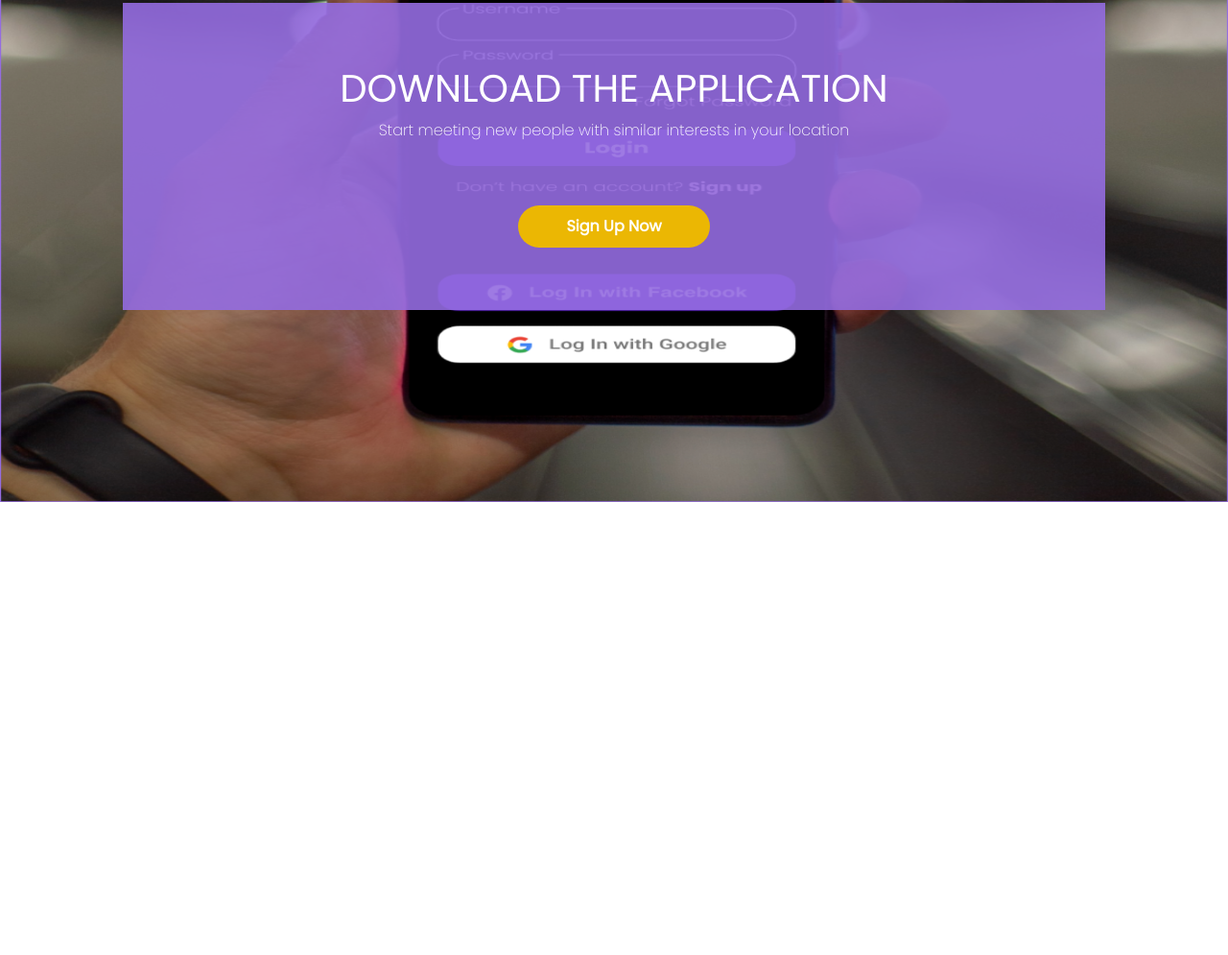
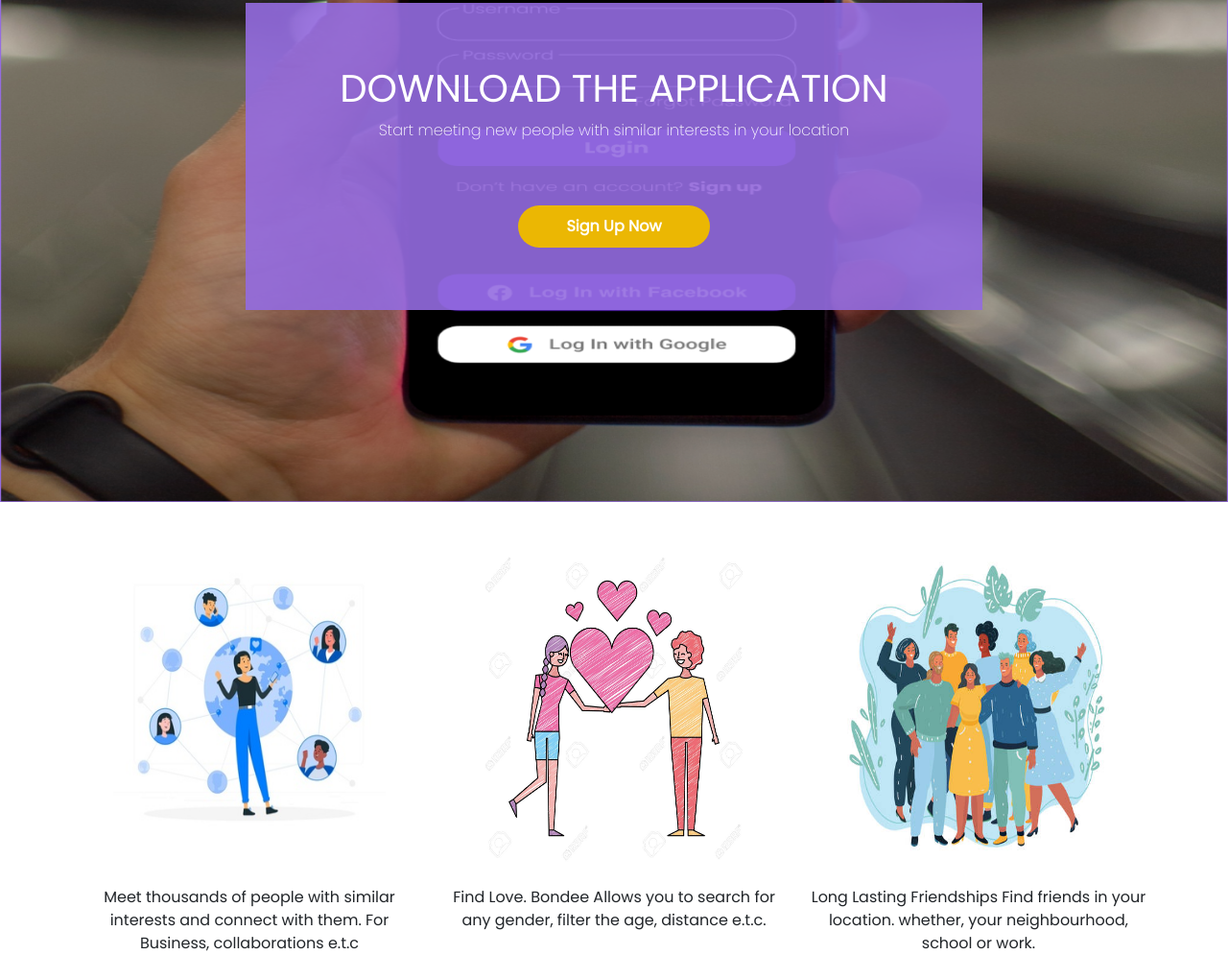
Before and after one commit to vermilion4/bondee, a plain HTML site: page index.html in a window 1280 px wide. Shown: the part 293-1288 px from the top of the page at 96% size. Before the commit the page ends 816 px from the top, so only its background shows below. Drawn offline with nearby package versions, Linux system fonts and the light colour scheme.

Commit message:
added about section

```diff
--- a/css/style.css
+++ b/css/style.css
@@ -49,6 +49,7 @@ img {
 .hero-section {
     height: 80vh;
     width: 100%;
+    margin-bottom: 30px;
 }
 
 .hero-text {
@@ -66,7 +67,20 @@ img {
     background-color:#EBB703;
     color: #fff;
 }
+.main-ima{
+    width: 80%;
+    margin: 20px auto;
+    height: 80%;
+}
+p.text-center{
+    font-weight: 500;
+}
 
+@media (min-width: 1024px) {
+    .hero-text{
+        width: 60%;
+    }
+}
 
 @media (min-width: 992px) {
     .reg-button {
--- a/index.html
+++ b/index.html
@@ -53,6 +53,33 @@
 
 
     </section>
+    <section>
+        <div class="container">
+            <div class="row">
+                <div class="col-md-4">
+                    <div class="main-ima">
+                        <img src="images/connection.jpg" alt="connection">
+                    </div>
+                    <p class="text-center">Meet thousands of people with similar interests and connect with them.
+                        For Business, collaborations e.t.c</p>
+                </div>
+                <div class="col-md-4">
+                    <div class="main-ima">
+                        <img src="images/love.jpg" alt="love">
+                    </div>
+                    <p class="text-center">Find Love.
+                        Bondee Allows you to search for any gender, filter the age, distance e.t.c.</p>
+                </div>
+                <div class="col-md-4">
+                    <div class="main-ima">
+                        <img src="images/friendship.jpg" alt="friendship">
+                    </div>
+                    <p class="text-center">Long Lasting Friendships
+                        Find friends in your location. whether, your neighbourhood, school or work. </p>
+                </div>
+            </div>
+        </div>
+    </section>
 
     <script src="https://cdn.jsdelivr.net/npm/bootstrap@5.1.0/dist/js/bootstrap.bundle.min.js"
         integrity="sha384-U1DAWAznBHeqEIlVSCgzq+c9gqGAJn5c/t99JyeKa9xxaYpSvHU5awsuZVVFIhvj" crossorigin="anonymous">
```
Also changed, not shown: images/connection.jpg (added), images/friendship.jpg (added), images/love.jpg (added).
